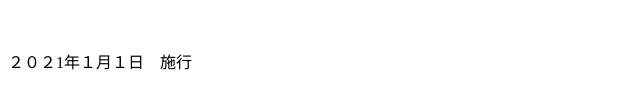
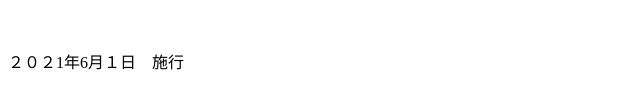
Before and after one commit to YukiFukushima/FanLetterPolicy, a plain HTML site: page index.html in a window 1280 px wide. Shown: the part 5456-5565 px from the top of the page, 0-640 px from the left. Drawn offline with Linux system fonts and the light colour scheme.

Commit message:
Update index.html

```diff
--- a/index.html
+++ b/index.html
@@ -593,7 +593,7 @@
 
     <p class=MsoNormal><span lang=EN-US style='font-family:"ＭＳ 明朝",serif'><o:p>&nbsp;</o:p></span></p>
 
-    <p class=MsoNormal><span style='font-family:"ＭＳ 明朝",serif'>２０２1年１月１日　施行<span
+    <p class=MsoNormal><span style='font-family:"ＭＳ 明朝",serif'>２０２1年6月１日　施行<span
     lang=EN-US><o:p></o:p></span></span></p>
 
     <p class=MsoNormal><span lang=EN-US style='font-family:"ＭＳ 明朝",serif'><o:p>&nbsp;</o:p></span></p>
```
